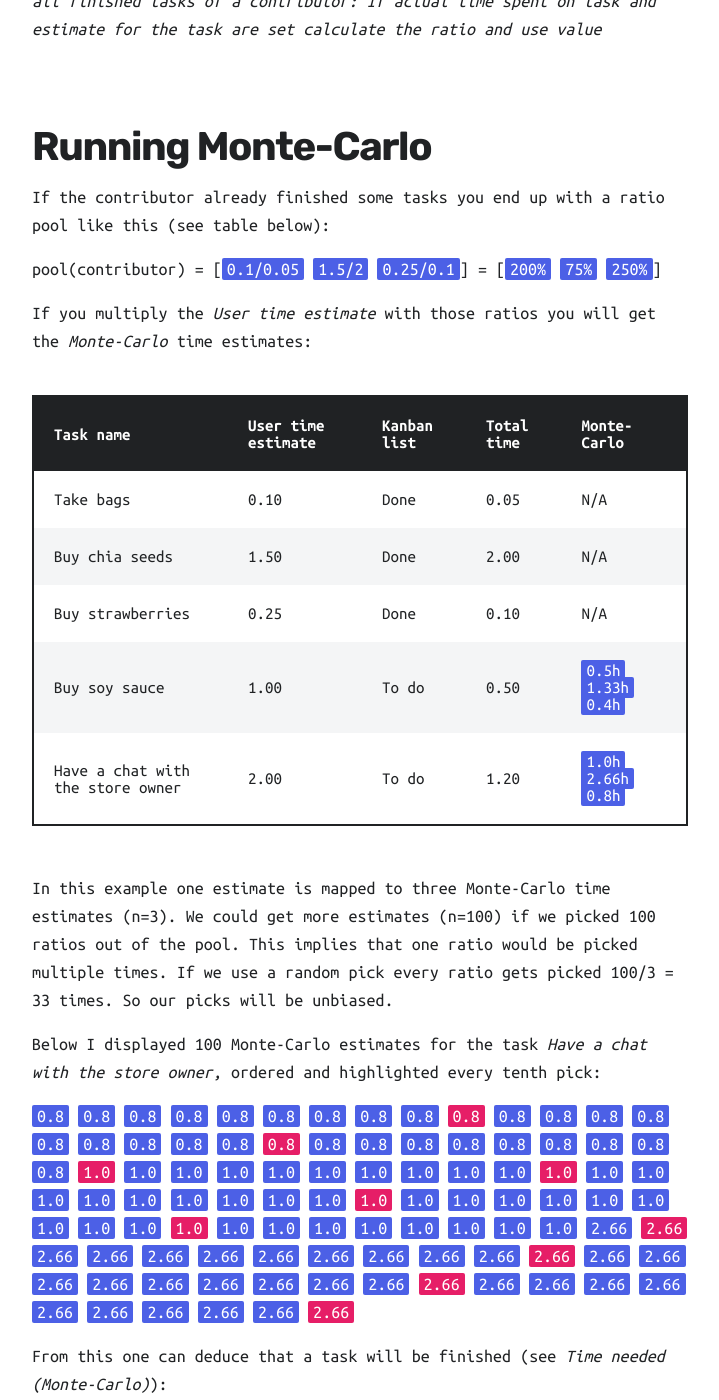
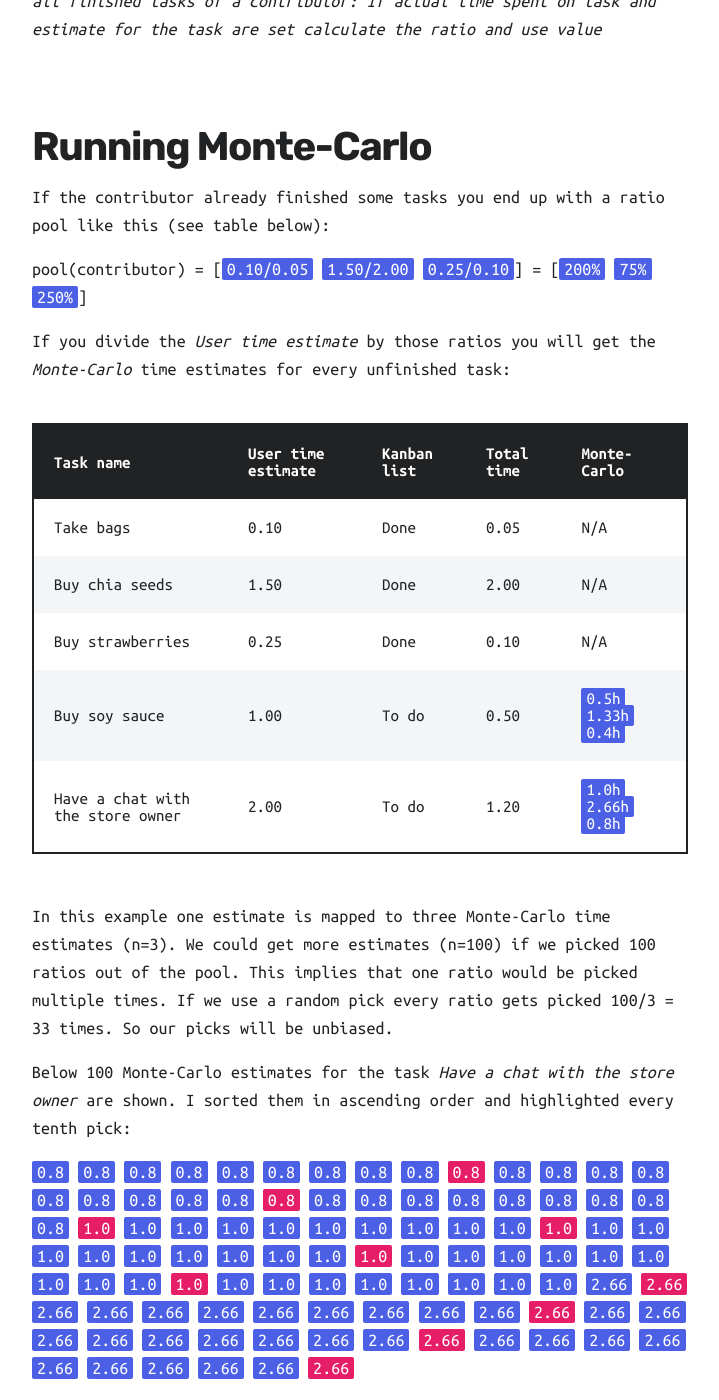
Before and after one commit to chr-wei/ebs_spread, a Jekyll site: the page built from docs/_posts/2019-12-28-ebs-force.md, in a window 1280 px wide and 1400 px high, scrolled down 3213 px. Shown: the whole window, without its empty margins (38-757 px from the left). Built offline with Jekyll 4.4.1, drawn with Linux system fonts in a browser that asks for light colours; nearby versions of some CDN libraries.

Commit message:
Correct content error in ebs post

```diff
--- a/docs/_posts/2019-12-28-ebs-force.md
+++ b/docs/_posts/2019-12-28-ebs-force.md
@@ -54,9 +54,9 @@ Answer: *Find all finished tasks of a contributor: If actual time spent on task
 
 If the contributor already finished some tasks you end up with a ratio pool like this (see table below):
 
-pool(contributor) = [`0.1/0.05` `1.5/2` `0.25/0.1`] = [`200%` `75%` `250%`]
+pool(contributor) = [`0.10/0.05` `1.50/2.00` `0.25/0.10`] = [`200%` `75%` `250%`]
 
-If you multiply the *User time estimate* with those ratios you will get the *Monte-Carlo* time estimates:
+If you divide the *User time estimate* by those ratios you will get the *Monte-Carlo* time estimates for every unfinished task:
 
 | Task name                        | User time estimate | Kanban list | Total time | Monte-Carlo |
 |----------------------------------|--------------------|-------------|-----|-----------------|
@@ -68,7 +68,7 @@ If you multiply the *User time estimate* with those ratios you will get the *Mon
 
 In this example one estimate is mapped to three Monte-Carlo time estimates (n=3). We could get more estimates (n=100) if we picked 100 ratios out of the pool. This implies that one ratio would be picked multiple times. If we use a random pick every ratio gets picked 100/3 = 33 times. So our picks will be unbiased.
 
-Below I displayed 100 Monte-Carlo estimates for the task *Have a chat with the store owner*, ordered and highlighted every tenth pick:
+Below 100 Monte-Carlo estimates for the task *Have a chat with the store owner* are shown. I sorted them in ascending order and highlighted every tenth pick:
 
 `0.8`
 `0.8`
```
